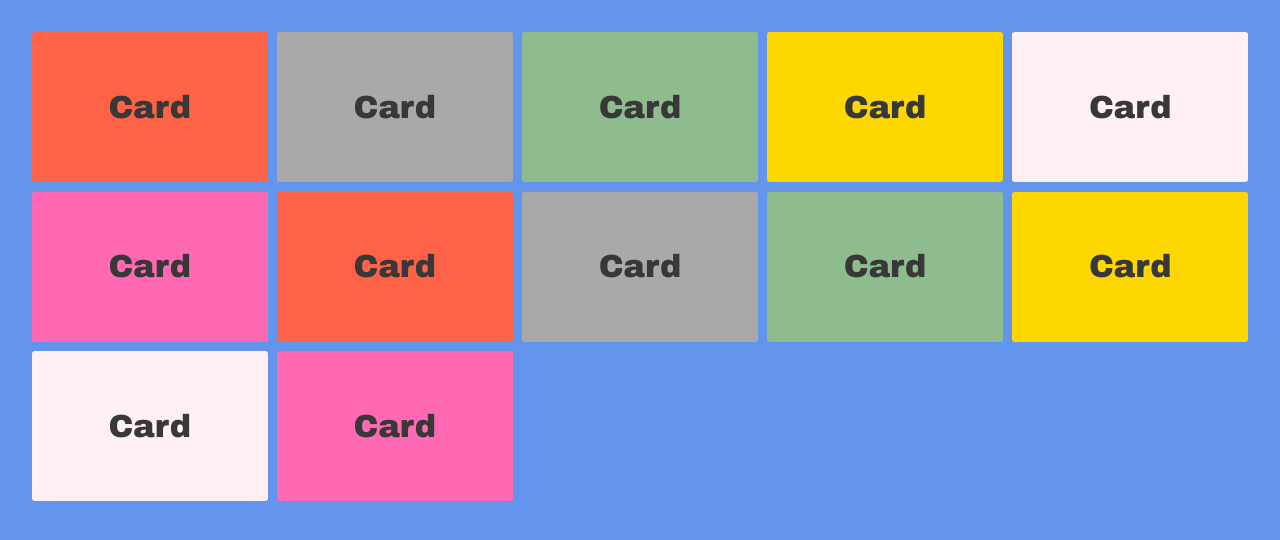
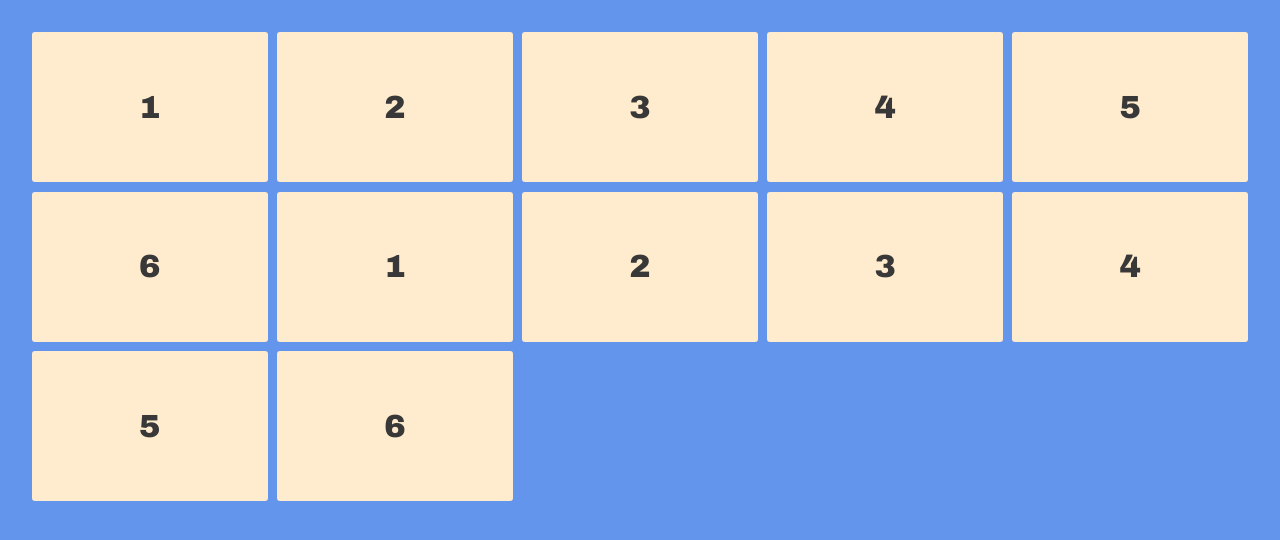
Before and after one commit to duerdod/wemory, a React (Create React App) app: page / in a window 1280 px wide. Shown: the top 540 px of the page. Built offline with nearby package versions, Linux system fonts and the light colour scheme.

Commit message:
This reducer will have to do until MemoryCard interface includes the memory card itself and can be passed as payload

```diff
--- a/src/components/Board.tsx
+++ b/src/components/Board.tsx
@@ -12,7 +12,7 @@ const Container = styled.div`
 
 export const Board: React.FC = () => {
   const { cards } = useMemoryState();
-  console.table(cards);
+
   return (
     <Container>
       {cards.map((card: MemoryCard) => (
--- a/src/components/Card.tsx
+++ b/src/components/Card.tsx
@@ -4,11 +4,11 @@ import { MemoryCard, useMemoryDispatch } from '../context/memory-context';
 
 interface StyledCardProps {
   background: string;
+  isOpen: boolean;
   isCollected: boolean;
 }
 
 const StyledCard = styled.div<StyledCardProps>`
-  background: ${p => p.background};
   height: 150px;
   border-radius: 3px;
   padding: 20px;
@@ -18,13 +18,20 @@ const StyledCard = styled.div<StyledCardProps>`
   align-items: center;
   cursor: pointer;
   color: #383838;
-  ${({ isCollected }) => isCollected && 'opacity: 0.7'};
+  ${({ isOpen, background }) =>
+    isOpen ? `background: ${background}` : 'background: blanchedalmond'};
+  ${({ isCollected, background }) =>
+    isCollected &&
+    `
+    background: ${background};
+  `};
 `;
 
 export const Card = ({
   memoryId,
   uniqueId,
   color,
+  isOpen,
   isCollected
 }: MemoryCard) => {
   const dispatch = useMemoryDispatch();
@@ -41,10 +48,11 @@ export const Card = ({
   return (
     <StyledCard
       isCollected={isCollected}
+      isOpen={isOpen}
       background={color}
       onClick={selectCard}
     >
-      Card
+      {memoryId}
     </StyledCard>
   );
 };
--- a/src/context/memory-context.tsx
+++ b/src/context/memory-context.tsx
@@ -8,6 +8,8 @@ import React, {
 import { memoryCards } from '../constants/memoryCards';
 import { memoryReducer } from '../reducers/memoryReducer';
 
+// In order to have number of cards as a setting,
+// the reducer payload must be of type MemoryCard.
 export interface MemoryCard {
   memoryId: number;
   color: string;
--- a/src/reducers/memoryReducer.ts
+++ b/src/reducers/memoryReducer.ts
@@ -1,5 +1,7 @@
 import { MemoryState, Action } from '../context/memory-context'
 
+// In order to have number of cards as a setting,
+// the reducer payload must be of type MemoryCard.
 export function memoryReducer(state: MemoryState, action: Action): MemoryState {
     switch (action.type) {
         case 'SELECT':
@@ -13,8 +15,12 @@ export function memoryReducer(state: MemoryState, action: Action): MemoryState {
                 return state;
             }
 
-            // No match
-            if (previouslySelectedCard && previouslySelectedCard.memoryId !== currentSelectedCard.memoryId) {
+            // No match...
+            // Have to have an previously selected card.
+            if (
+                previouslySelectedCard &&
+                previouslySelectedCard.memoryId !== currentSelectedCard.memoryId
+            ) {
                 const restoredCards = cards.map(card => {
                     if (!card.isCollected) {
                         card.isOpen = false;
@@ -32,11 +38,8 @@ export function memoryReducer(state: MemoryState, action: Action): MemoryState {
                 previouslySelectedCard?.memoryId === currentSelectedCard.memoryId &&
                 previouslySelectedCard.uniqueId !== currentSelectedCard.uniqueId
             ) {
-                const setSelectedCards = cards.map(card => {
-                    if (card.uniqueId === currentSelectedCard.uniqueId) {
-                        card.isCollected = true;
-                    }
-                    if (card.memoryId === currentSelectedCard.memoryId) {
+                const selectedCards = cards.map(card => {
+                    if (card.uniqueId === currentSelectedCard.uniqueId || card.memoryId === currentSelectedCard.memoryId) {
                         card.isCollected = true;
                     }
 
@@ -45,7 +48,7 @@ export function memoryReducer(state: MemoryState, action: Action): MemoryState {
                 });
 
                 return {
-                    cards: [...setSelectedCards]
+                    cards: [...selectedCards]
                 };
             }
 
```
